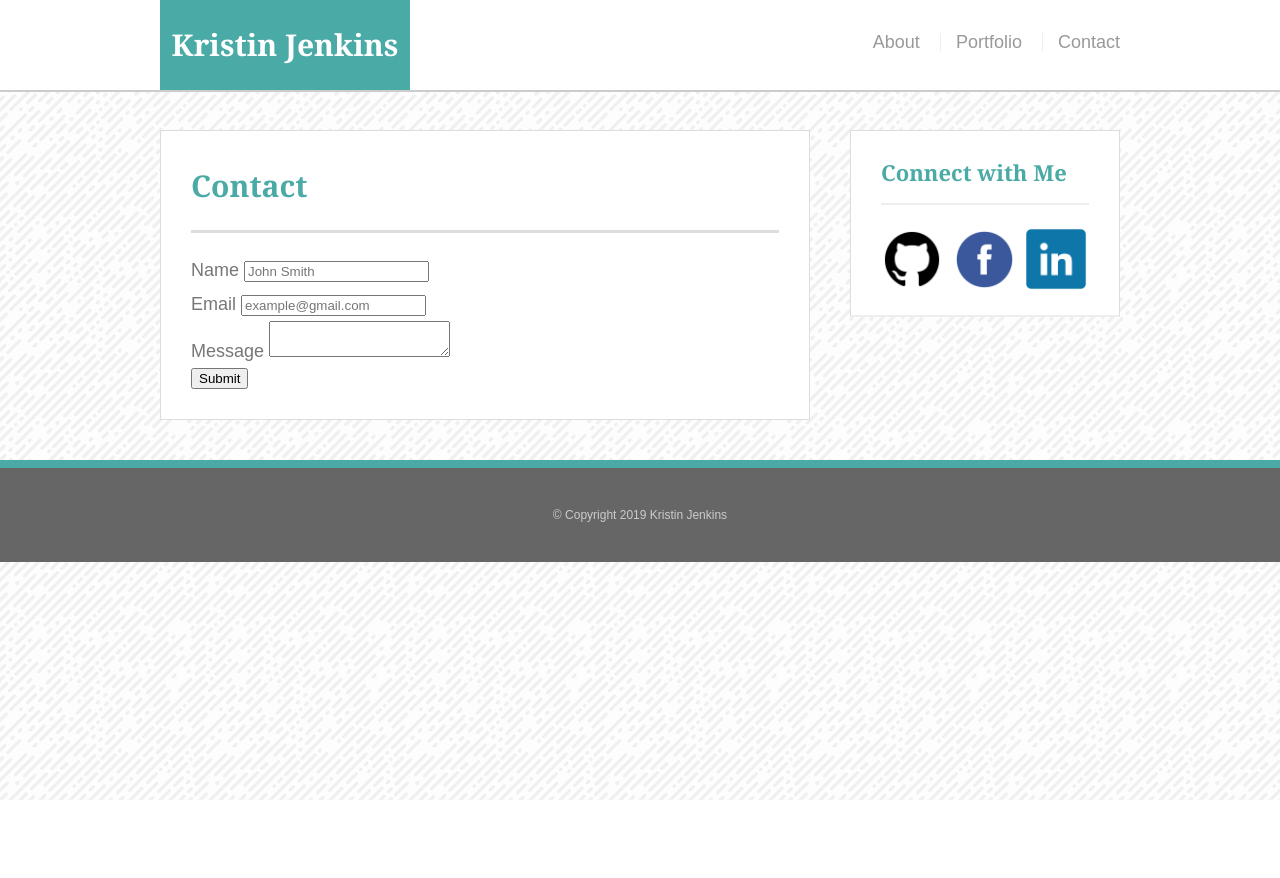
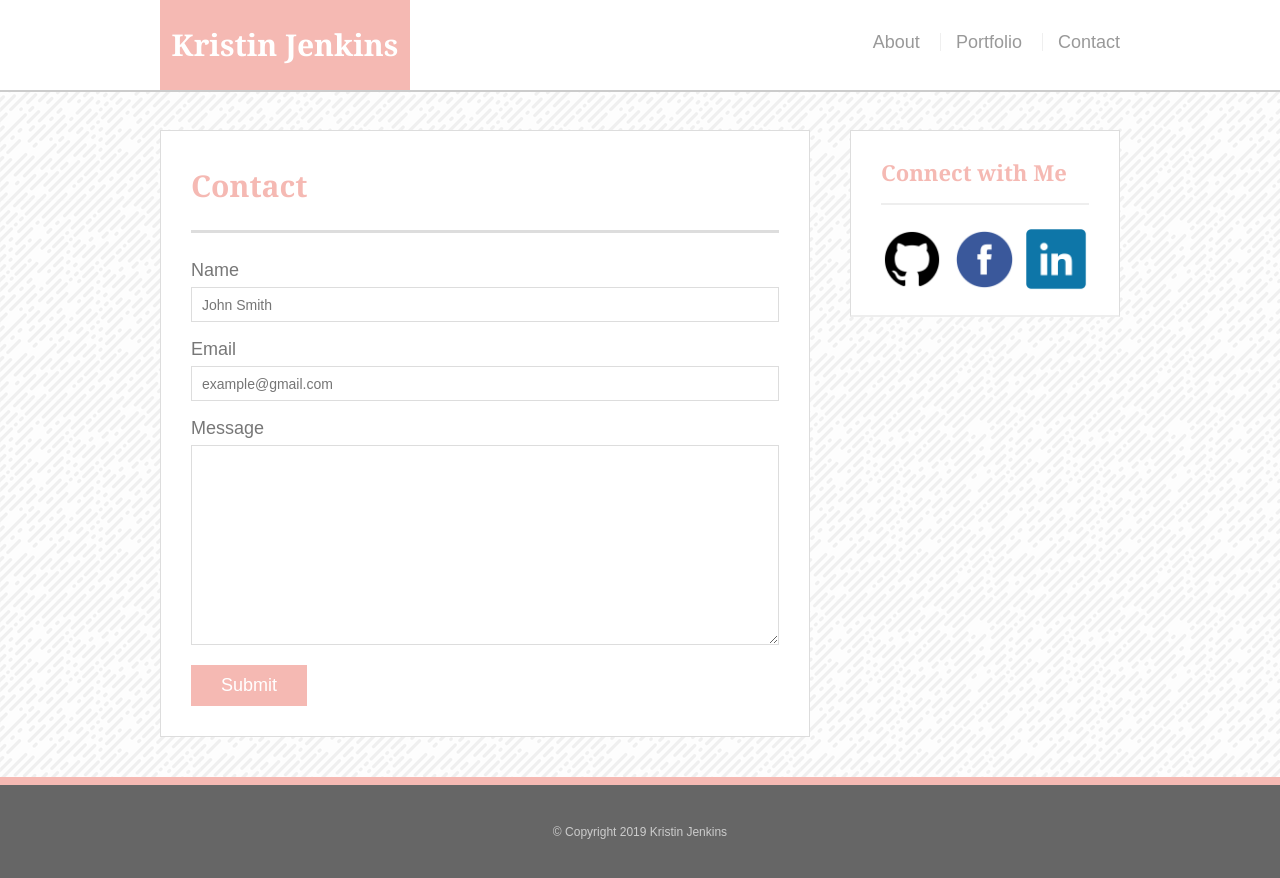
Before and after one commit to kjenkins5678/Basic-Portfolio, a plain HTML site: page contact.html in a window 1280 px wide. Before the commit the page ends 800 px from the top, so only its background shows below. Drawn offline with Linux system fonts and the light colour scheme.

Commit message:
changed the color and finished the styling

```diff
--- a/assets/css/style.css
+++ b/assets/css/style.css
@@ -28,7 +28,7 @@ p:last-child{
 h1, h2, h3{
     font-family: Georgia, 'Times New Roman', Times, serif;
     font-weight: 700;
-    color: #4aaaa5;
+    color: #F5B9B3;
 }
 
 h1{
@@ -56,7 +56,7 @@ h2, h3{
 #Logo{
     width: 250px;
     height: 90px;
-    background: #4aaaa5;
+    background: #F5B9B3;
     float: left;
     font-family: Georgia, 'Times New Roman', Times, serif;
     text-align: center;
@@ -141,7 +141,7 @@ footer{
     color: #fff;
     padding: 30px 0;
     clear: both;
-    border-top: 8px solid #4aaaa5;
+    border-top: 8px solid #F5B9B3;
     color: #ccc;
     font-size: 12px;
     text-align: center;
@@ -167,7 +167,7 @@ footer{
 
 .work h3{
     border-bottom: 0;
-    background: #4aaaa5;
+    background: #F5B9B3;
     color: #fff;
     text-align: center;
     position: absolute;
@@ -178,3 +178,41 @@ footer{
     margin-bottom: 0;
     font-weight: 300;
 }
+
+#contact-form ul{
+    margin-bottom: 20px;
+}
+
+#contact-form li{
+    margin-bottom: 10px;
+}
+
+label,
+input[type=text],
+input[type=email],
+textarea{
+    display: block;
+    width: 100%;
+}
+
+input[type=text],
+input[type=email],
+textarea{
+    height: 35px;
+    border: 1px solid #dddddd;
+    padding: 0 10px;
+    font-size: 14px;
+}
+
+textarea{
+    height: 200px;
+}
+
+input[type=submit]{
+    background: #F5B9B3;
+    border: 0 none;
+    color: #fff;
+    font-size: 18px;
+    padding: 10px 30px;
+    cursor: pointer;
+}
```
